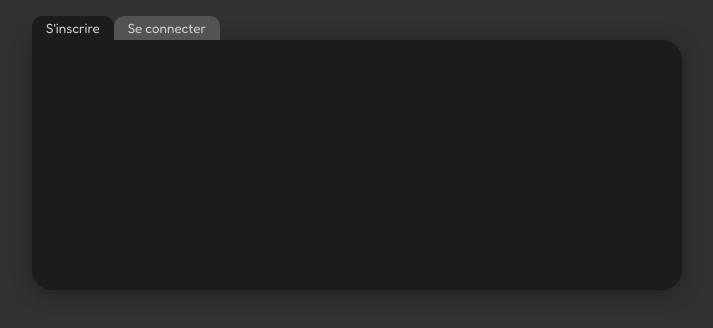
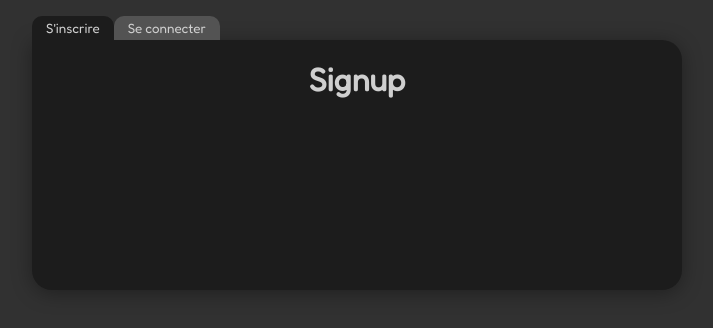
Before and after one commit to DevWeb13/vie-de-dev, a React (Create React App) app: page / in a window 1280 px wide. Shown: the top 328 px of the page, without its empty margins (283-996 px from the left). Built offline with nearby package versions, Linux system fonts and the light colour scheme.

Commit message:
feat: ConnectModal
{signUp ? <SignUp /> : <Login />}

```diff
--- a/src/components/ConnectModal.jsx
+++ b/src/components/ConnectModal.jsx
@@ -1,4 +1,6 @@
 import React, { useState } from 'react';
+import SignUp from './SignUp';
+import Login from './Login';
 
 const ConnectModal = () => {
   const [signUp, setSignUp] = useState(true);
@@ -19,6 +21,7 @@ const ConnectModal = () => {
           Se connecter
         </button>
       </div>
+      {signUp ? <SignUp /> : <Login />}
     </div>
   );
 };
```
